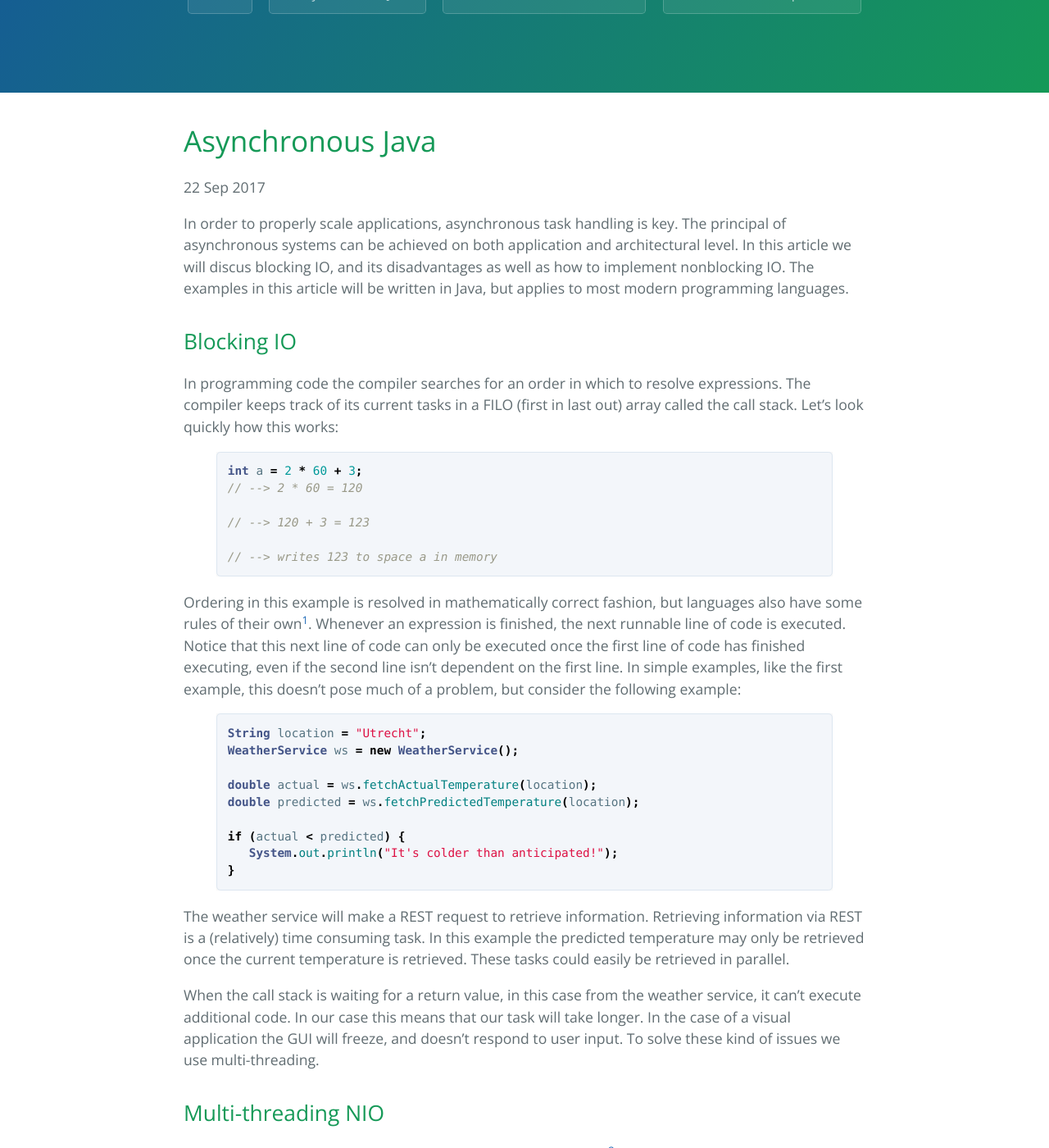
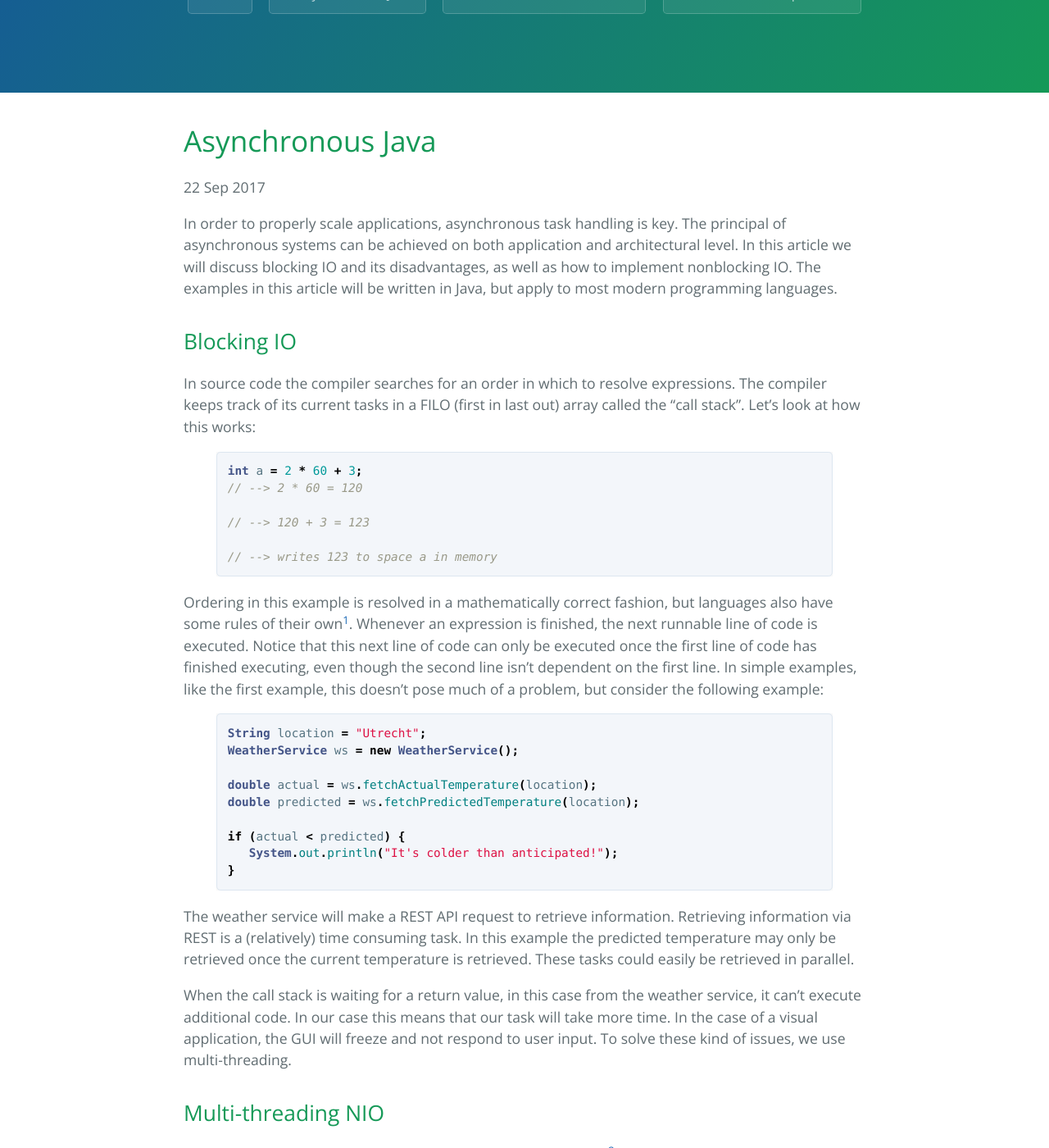
Before and after one commit to Kleinendorst/kleinendorst.github.io, a Jekyll site: the page built from _posts/2017-09-22-asynchronous-java.md, in a window 1280 px wide and 1400 px high, scrolled down 270 px. Shown: the whole window at 82% size. Built offline with Jekyll 4.4.1, drawn with Linux system fonts in a browser that asks for light colours; comment, search, counter and statistics services are not loaded; some of the changed text lies outside the part shown.

Commit message:
fixed Tchaka's comments on the first blog post.

```diff
--- a/_config.yml
+++ b/_config.yml
@@ -14,7 +14,7 @@ gems:
   - jekyll-paginate
 
 # Theme
-# theme: jekyll-theme-cayman
+theme: jekyll-theme-cayman
 
 #Others
 markdown: kramdown
--- a/_posts/2017-09-22-asynchronous-java.md
+++ b/_posts/2017-09-22-asynchronous-java.md
@@ -5,10 +5,10 @@ date:   2017-09-22 14:30:00
 categories: main
 comments: true
 ---
-In order to properly scale applications, asynchronous task handling is key. The principal of asynchronous systems can be achieved on both application and architectural level. In this article we will discus blocking IO, and its disadvantages as well as how to implement nonblocking IO. The examples in this article will be written in Java, but applies to most modern programming languages.
+In order to properly scale applications, asynchronous task handling is key. The principal of asynchronous systems can be achieved on both application and architectural level. In this article we will discuss blocking IO and its disadvantages, as well as how to implement nonblocking IO. The examples in this article will be written in Java, but apply to most modern programming languages.
 
 ## Blocking IO
-In programming code the compiler searches for an order in which to resolve expressions. The compiler keeps track of its current tasks in a FILO (first in last out) array called the call stack. Let’s look quickly how this works:
+In source code the compiler searches for an order in which to resolve expressions. The compiler keeps track of its current tasks in a FILO (first in last out) array called the "call stack". Let’s look at how this works:
 
 {% highlight java %}
 int a = 2 * 60 + 3;
@@ -17,7 +17,7 @@ int a = 2 * 60 + 3;
 // --> writes 123 to space a in memory
 {% endhighlight %}
 
-Ordering in this example is resolved in mathematically correct fashion, but languages also have some rules of their own[^1]. Whenever an expression is finished, the next runnable line of code is executed. Notice that this next line of code can only be executed once the first line of code has finished executing, even if the second line isn’t dependent on the first line.
+Ordering in this example is resolved in a mathematically correct fashion, but languages also have some rules of their own[^1]. Whenever an expression is finished, the next runnable line of code is executed. Notice that this next line of code can only be executed once the first line of code has finished executing, even though the second line isn’t dependent on the first line.
 In simple examples, like the first example, this doesn’t pose much of a problem, but consider the following example:
 
 {% highlight java %}
@@ -32,12 +32,12 @@ if (actual < predicted) {
 }
 {% endhighlight %}
 
-The weather service will make a REST request to retrieve information. Retrieving information via REST is a (relatively) time consuming task. In this example the predicted temperature may only be retrieved once the current temperature is retrieved. These tasks could easily be retrieved in parallel.
+The weather service will make a REST API request to retrieve information. Retrieving information via REST is a (relatively) time consuming task. In this example the predicted temperature may only be retrieved once the current temperature is retrieved. These tasks could easily be retrieved in parallel.
 
-When the call stack is waiting for a return value, in this case from the weather service, it can’t execute additional code. In our case this means that our task will take longer. In the case of a visual application the GUI will freeze, and doesn’t respond to user input. To solve these kind of issues we use multi-threading.
+When the call stack is waiting for a return value, in this case from the weather service, it can’t execute additional code. In our case this means that our task will take more time. In the case of a visual application, the GUI will freeze and not respond to user input. To solve these kind of issues, we use multi-threading.
 
 ## Multi-threading NIO
-NIO (non blocking IO) is achieved by reserving software threads[^2]. Reserving threads is not supported by all modern programming languages[^3], but is supported in Java. Let’s look at an example:
+NIO (non blocking IO) is achieved by reserving software threads[^2]. Reserving threads is not supported by all modern programming languages[^3], but it is supported in Java. Let’s look at an example:
 
 {% highlight java %}
 class Weather {
@@ -96,7 +96,7 @@ class WeatherService {
 }
 {% endhighlight %}
 
-In order to simulate a long response time we call Thread.sleep() which just stalls all code execution for the provided number of milliseconds. Now let’s run this code in a blocking way first:
+In order to simulate a long response time we call `Thread.sleep()`, which just stalls all code execution for the provided number of milliseconds. Now let’s run this code in a blocking way first:
 
 {% highlight java %}
 public class Main {
@@ -187,16 +187,16 @@ We create `Runnable` instances which will be the input for a new Thread object w
 
 `It's colder than predicted.:: running for: 7017ms`
 
-Let´s recap: By using multi-threading we are able to run tasks in parallel. There are also some downsides to using multithreading: since we don’t know the finishing order of runnables, we have to check after each runnable if both values are returned.
+There are also some downsides to using multithreading. We have to check after each runnable whether both values have been returned, because we don't know the finishing order of runnables.
 
-Also mutable variables may become faulty if accessed by threads at the same time. In order to prevent corrupt data one can use Java’s Atomic variable types[^4] or implement locking[^5], both increase complexity in large systems. Also bugs that result from accessing variables on different threads are hard to debug.
+Also mutable variables may become faulty if accessed by threads at the same time. In order to prevent corrupt data, one can use Java’s atomic variable types[^5] or implement locking[^6]. Both increase complexity in large systems. Also, bugs that result from accessing variables on different threads are hard to find.
 
-In the [next article]({{ page.next.url }}) we’ll have a look at the basics of the Actor system, a model that was created specially for asynchronous computing. We’ll discover how the system works, how it solves concurrency problems and how to implement it in Java.
-
+In the [next article]({{ page.next.url }}) we’ll have a look at the basics of the actor system, a model that was created specially for asynchronous computing. We’ll discover how the system works, how it solves concurrency problems and how to implement it in Java.
 
 ----------------
 [^1]: Some more associativity rules for Java can be found [here](http://introcs.cs.princeton.edu/java/11precedence/).
 [^2]: There is a difference between software and hardware threads: see [this](https://stackoverflow.com/questions/5593328/software-threads-vs-hardware-threads).
 [^3]: Like Javascript that uses promises to handle asynchronous tasks. [MDN page of promises](https://developer.mozilla.org/nl/docs/Web/JavaScript/Reference/Global_Objects/Promise)
-[^4]: [Atomic variables](https://docs.oracle.com/javase/tutorial/essential/concurrency/atomicvars.html)
-[^5]: [Locking](https://docs.oracle.com/javase/7/docs/api/java/util/concurrent/locks/Lock.html)
+[^4]: [Java virtual machine](https://nl.wikipedia.org/wiki/Java_Virtual_Machine)
+[^5]: [Atomic variables](https://docs.oracle.com/javase/tutorial/essential/concurrency/atomicvars.html)
+[^6]: [Locking](https://docs.oracle.com/javase/7/docs/api/java/util/concurrent/locks/Lock.html)
```
Also changed, not shown: other parts of _posts/2017-09-22-asynchronous-java.md (+4 -4 lines), _posts/2017-09-22-actor-model-introduction.md (+1 -1 lines).
